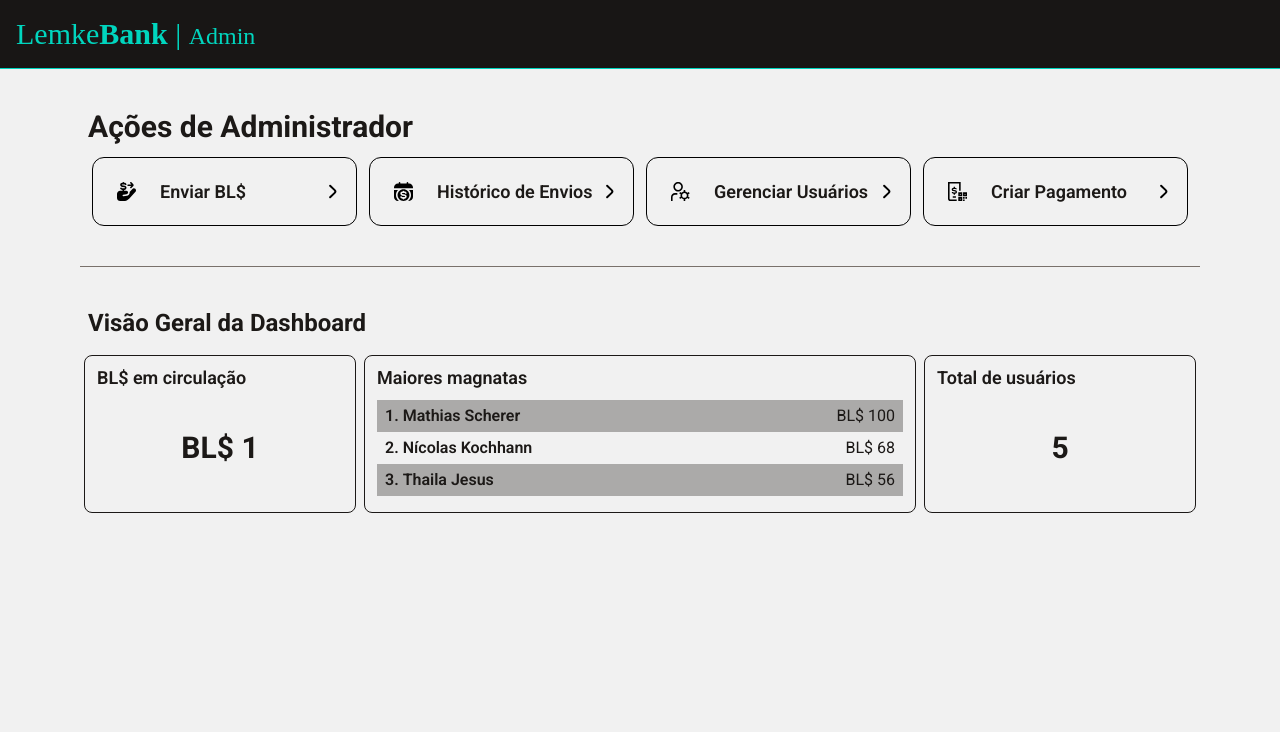
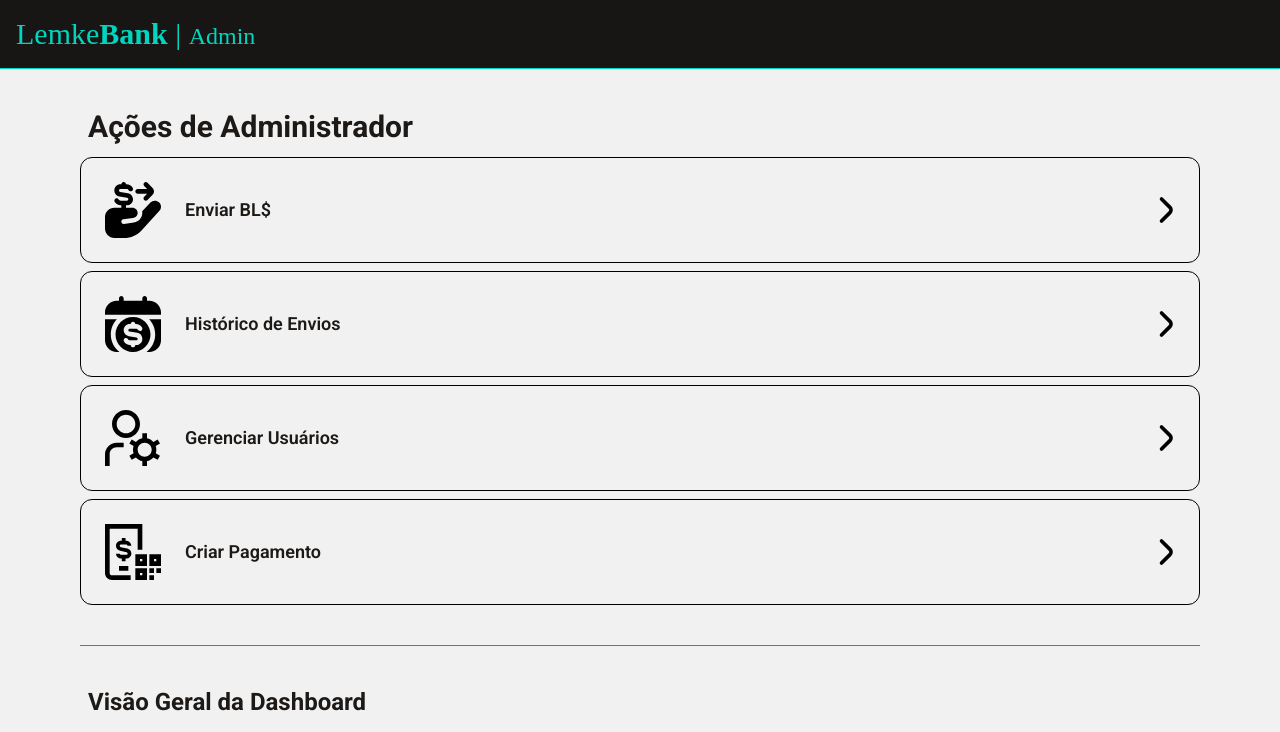
Before and after one commit to mathiasscherer2007/lemke-bank, a SvelteKit app in the folder client/: page /admin in a window 1280 px wide. Shown: the top 732 px of the page. Built offline with nearby package versions, Linux system fonts and the light colour scheme; a web font is replaced by a local one.

Commit message:
Refactor navigation links for homepages

```diff
--- a/client/src/lib/components/MainFooter.svelte
+++ b/client/src/lib/components/MainFooter.svelte
@@ -1,3 +1,3 @@
-<footer class="bg-teal-900 dark:bg-stone-950 p-2 text-center border-t border-stone-500">
-  <p class="text-sm text-white dark:text-stone-500">&copy; 2026 LemkeBank. Todos os direitos reservados.</p>
+<footer class="bg-transparent p-2 text-center">
+  <p class="text-sm text-stone-500">&copy; 2026, LemkeBank.</p>
 </footer>
--- /dev/null
+++ b/client/src/lib/components/NavLink.svelte
@@ -0,0 +1,20 @@
+<script lang="ts">
+  import arrowRight from '$lib/assets/icons/arrow-right.svg';
+
+  let { link, icon, title }: { link: string; icon: string; title: string } = $props();
+</script>
+
+<a
+  href={link}
+  class="group flex h-full lg:h-auto rounded-xl border border-black p-2 lg:p-3 transition hover:border-teal-500 dark:border-white dark:bg-[#282828] dark:hover:border-teal-400"
+>
+	<span class="flex-1 flex flex-col lg:flex-row items-center gap-2 lg:gap-3 aspect-square lg:aspect-auto">
+		<img src={icon} alt={title} class="aspect-square w-12 lg:w-1/5 max-w-20 white-filter lg:p-3" />
+		<p class="flex-1 flex lg:inline items-center justify-center lg:text-lg font-semibold text-center lg:text-left">{title}</p>
+	</span>
+	<img
+		src={arrowRight}
+		alt=""
+		class="hidden lg:inline w-1/11 white-filter transition group-hover:teal-filter lg:w-1/10 max-w-11"
+	/>
+</a>
--- /dev/null
+++ b/client/src/lib/components/NavLinkContainer.svelte
@@ -0,0 +1,14 @@
+<script lang="ts">
+    import type { Snippet } from "svelte";
+
+	interface Props {
+		children: Snippet,
+		columns?: string
+	}
+
+	let { children, columns = "1" }: Props = $props()
+</script>
+
+<div class="flex lg:grid overflow-x-scroll overflow-y-hidden items-center h-30 lg:h-auto mt-3 gap-2 scrollbar-none" style="grid-template-columns: repeat({columns}, minmax(0, 1fr));">
+	{@render children()}
+</div>
--- a/client/src/routes/admin/+layout.svelte
+++ b/client/src/routes/admin/+layout.svelte
@@ -1,14 +1,16 @@
 <script lang="ts">
   import AdminHeader from '$lib/components/admin/AdminHeader.svelte';
+    import MainFooter from '$lib/components/MainFooter.svelte';
 
   let { children } = $props();
 </script>
 
 <div class="flex min-h-screen flex-col">
   <AdminHeader />
-  <main class="flex flex-1 flex-col bg-[#f1f1f1] lg:px-5 dark:bg-[rgb(46,46,45)]">
+  <main class="flex flex-1 flex-col bg-[#f1f1f1] px-2 lg:px-5 dark:bg-[rgb(46,46,45)]">
     <div class="flex h-full flex-1 flex-col bg-[#f1f1f1] py-5 text-stone-900 lg:px-15 lg:py-10 dark:bg-[rgb(46,46,45)] dark:text-white">
       {@render children()}
     </div>
+    <MainFooter />
   </main>
 </div>
--- a/client/src/routes/admin/+page.svelte
+++ b/client/src/routes/admin/+page.svelte
@@ -3,11 +3,11 @@
   import statementIcon from '$lib/assets/icons/statement.svg';
   import userManage from '$lib/assets/icons/manage-users.svg';
   import createPayment from '$lib/assets/icons/create-payment.svg';
-  import arrowRight from '$lib/assets/icons/arrow-right.svg';
 
   import DashboardGrid from '$lib/components/dashboard/DashboardGrid.svelte';
   import DashboardWidget from '$lib/components/dashboard/DashboardWidget.svelte';
-  import SquareLink from '$lib/components/SquareLink.svelte';
+  import NavLink from '$lib/components/NavLink.svelte';
+  import NavLinkContainer from '$lib/components/NavLinkContainer.svelte';
 
   const links = [
     { title: 'Enviar BL$', icon: payIcon, link: '/admin/transfer' },
@@ -23,38 +23,18 @@
   ];
 </script>
 
-{#snippet AdminLink(title: string, icon: string, link: string)}
-  <a
-    href={link}
-    class="group rounded-xl border border-black p-3 transition hover:border-teal-500 dark:border-white dark:bg-[#282828] dark:hover:border-teal-400"
-  >
-    <div class="flex items-center">
-      <span class="flex items-center gap-3">
-        <img src={icon} alt={title} class="aspect-square w-1/5 p-1 lg:p-3 white-filter" />
-        <p class="text-lg font-semibold">{title}</p>
-      </span>
-      <img src={arrowRight} alt="" class="w-1/11 lg:w-1/10 white-filter group-hover:teal-filter transition" />
-    </div>
-  </a>
-{/snippet}
 
 <!-- what -->
 <h1 class="text-2xl lg:text-3xl font-bold pl-2">Ações de Administrador</h1>
-<div class="hidden lg:grid mt-3 gap-3 grid-rows-4 lg:grid-rows-none lg:grid-cols-4 px-3">
+<NavLinkContainer>
   {#each links as { title, icon, link } (link)}
-    {@render AdminLink(title, icon, link)}
+    <NavLink title={title} icon={icon} link={link} />
   {/each}
-</div>
-<div class="mt-2 px-2 flex lg:hidden h-30 overflow-x-auto overflow-y-hidden scrollbar-none">
-  {#each links as { title, icon, link } (link)}
-    <SquareLink title={title} icon={icon} link={link} />
-  {/each}
-</div>
+</NavLinkContainer>
 
 <hr class="border-stone-500 my-6 lg:my-10 mx-2 lg:mx-0" />
 
 <h2 class="mb-3 text-xl font-bold pl-2 lg:text-2xl">Visão Geral da Dashboard</h2>
-<div class="px-3 lg:px-0">
 <DashboardGrid columns={4}>
   <DashboardWidget title="BL$ em circulação">
     {#snippet content()}
@@ -88,4 +68,3 @@
     {/snippet}
   </DashboardWidget>
 </DashboardGrid>
-</div>
--- a/client/src/routes/wallet/+layout.svelte
+++ b/client/src/routes/wallet/+layout.svelte
@@ -7,12 +7,10 @@
 
 <div class="flex min-h-screen flex-col">
   <MainHeader />
-  <main class="flex flex-col flex-1 bg-stone-200/75 lg:px-20 dark:bg-[rgb(36,36,35)]">
+  <main class="flex flex-col flex-1 bg-[#f1f1f1] px-2 lg:px-5 dark:bg-[rgb(46,46,45)]">
     <div class="flex flex-col flex-1 h-full px-3 lg:px-15 py-5 lg:py-10 text-stone-900 bg-[#f1f1f1] dark:bg-[rgb(46,46,45)] dark:text-white">
       {@render children()}
     </div>
+    <MainFooter />
   </main>
-  <span class="hidden lg:inline">
-    <MainFooter />
-  </span>
 </div>
--- a/client/src/routes/wallet/overview/+page.svelte
+++ b/client/src/routes/wallet/overview/+page.svelte
@@ -4,8 +4,8 @@
   import copyIcon from '$lib/assets/icons/copy.svg';
   import payIcon from '$lib/assets/icons/pay.svg';
   import statementIcon from '$lib/assets/icons/statement.svg';
-
-  import SquareLink from '$lib/components/SquareLink.svelte';
+  import NavLink from '$lib/components/NavLink.svelte';
+  import NavLinkContainer from '$lib/components/NavLinkContainer.svelte';
 
   const links = [
     {title: 'Realizar Pagamento', icon: payIcon, link: '/wallet/actions/pay'},
@@ -21,7 +21,7 @@
   <div class="flex w-full justify-between">
     <p class="text-xl">Saldo atual</p>
     <span class="flex items-center gap-2">
-      <span class="text-lg dark:text-gray-300">ID<span class="hidden ml-[6px] lg:inline">da carteira</span>: 123456</span>
+      <span class="text-lg dark:text-gray-300">ID<span class="hidden ml-1.5 lg:inline">da carteira</span>: 123456</span>
       <button type="button">
         <img
           src={copyIcon}
@@ -34,11 +34,11 @@
   </div>
   <p class="lg:pl-2 text-2xl lg:text-3xl font-bold">BL$ 30</p>
 </div>
-<div class="mt-2 flex h-30 lg:h-40 overflow-x-auto overflow-y-hidden">
+<NavLinkContainer columns="2">
   {#each links as { title, icon, link } (link)}
-    <SquareLink title={title} icon={icon} link={link} />
+    <NavLink title={title} icon={icon} link={link} />
   {/each}
-</div>
+</NavLinkContainer>
 <hr class="my-4 lg:my-6 border-stone-500" />
 <div class="flex flex-col">
   <p class="mb-3 text-xl lg:text-2xl">Transações recentes</p>
```
Lines whose indentation alone changed are shown as unchanged.
